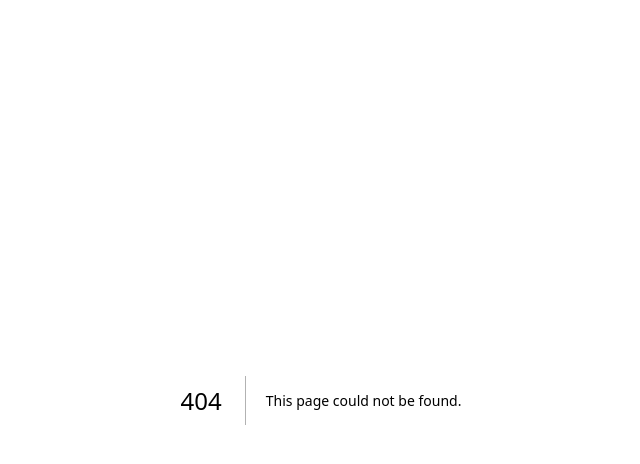
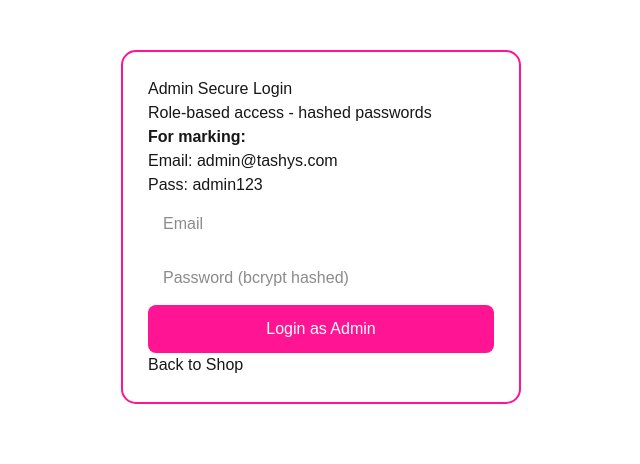
Before and after one commit to lindatashingaa/tashys-boutique, a Next.js app: page /admin in a window 1280 px wide. Before the commit this address had no page. Shown: the top 464 px of the page, without its empty margins (319-959 px from the left). Built offline with nearby package versions, Linux system fonts and the light colour scheme.

Commit message:
Create page.tsx

```diff
--- /dev/null
+++ b/src/app/admin/page.tsx
@@ -0,0 +1,38 @@
+'use client'
+import { useState } from 'react'
+export default function Admin(){
+  const [isAuth,setIsAuth]=useState(false)
+  const [email,setEmail]=useState('')
+  const [pass,setPass]=useState('')
+  const [products,setProducts]=useState([
+    {id:'1',name:'Red Velvet Dress',price:89.99,stock:15,category:'Dresses'},
+    {id:'2',name:'Black Heels',price:59.99,stock:20,category:'Shoes'}
+  ])
+  const [newP,setNewP]=useState({name:'',price:'',stock:'',category:'Dresses'})
+  if(!isAuth){
+    return <div style={{maxWidth:400,margin:'50px auto',background:'white',padding:25,borderRadius:15,border:'2px solid #ff1493'}}>
+      <h2>Admin Secure Login</h2><p>Role-based access - hashed passwords</p>
+      <p><b>For marking:</b><br/>Email: admin@tashys.com<br/>Pass: admin123</p>
+      <input placeholder="Email" value={email} onChange={e=>setEmail(e.target.value)} style={{width:'100%',padding:10,margin:5}}/>
+      <input type="password" placeholder="Password (bcrypt hashed)" value={pass} onChange={e=>setPass(e.target.value)} style={{width:'100%',padding:10,margin:5}}/>
+      <button onClick={()=>{if(email==='admin@tashys.com'&&pass==='admin123'){setIsAuth(true)}else alert('Invalid - protected page')}} style={{width:'100%',background:'#ff1493',color:'white',padding:12,border:'none',borderRadius:8}}>Login as Admin</button>
+      <a href="/">Back to Shop</a>
+    </div>
+  }
+  return <div style={{maxWidth:1100,margin:'20px auto',background:'white',padding:20,borderRadius:15}}>
+    <h1>Admin Dashboard - Role: admin ✅</h1>
+    <p>Requirement 8: add/edit/delete products, manage categories, view orders, update status, manage customers</p>
+    <div style={{display:'grid',gridTemplateColumns:'1fr 1fr 1fr',gap:15}}>
+      <div style={{border:'1px solid #ffb6d9',padding:15,borderRadius:10}}>
+        <h3>Add Product (Prisma Create)</h3>
+        <input placeholder="Name" value={newP.name} onChange={e=>setNewP({...newP,name:e.target.value})} style={{width:'100%',padding:8,margin:3}}/>
+        <input placeholder="Price" value={newP.price} onChange={e=>setNewP({...newP,price:e.target.value})} style={{width:'100%',padding:8,margin:3}}/>
+        <input placeholder="Stock" value={newP.stock} onChange={e=>setNewP({...newP,stock:e.target.value})} style={{width:'100%',padding:8,margin:3}}/>
+        <select value={newP.category} onChange={e=>setNewP({...newP,category:e.target.value})} style={{width:'100%',padding:8}}><option>Dresses</option><option>Shoes</option><option>Bags</option></select>
+        <button onClick={()=>{setProducts([...products,{id:Date.now().toString(),name:newP.name,price:parseFloat(newP.price)||0,stock:parseInt(newP.stock)||0,category:newP.category}]); setNewP({name:'',price:'',stock:'',category:'Dresses'})}} style={{width:'100%',background:'#ff1493',color:'white',padding:10,border:'none',borderRadius:5,marginTop:5}}>Add Product</button>
+      </div>
+      <div style={{border:'1px solid #ffb6d9',padding:15,borderRadius:10}}><h3>Manage Categories</h3><p>Category table: Dresses, Shoes, Bags - Edit/Delete available</p><h4>Customer Accounts</h4><p>View/Manage customers</p><p>admin@tashys.com - admin role</p><p>linda@test.com - customer role</p></div>
+      <div style={{border:'1px solid #ffb6d9',padding:15,borderRadius:10}}><h3>All Customer Orders</h3><p>ORD-AB12 - $89.99 - <select><option>pending</option><option>paid</option><option>shipped</option></select> - Update Status ✅</p><p>Delivery: 123 Queen St, Gweru</p></div>
+    </div>
+    <h3>Products - Edit / Delete / View</h3><table style={{width:'100%',borderCollapse:'collapse'}}><tr style={{background:'#ffe4ec'}}><th style={{padding:8,textAlign:'left'}}>Name</th><th>Category</th><th>Price</th><th>Stock</th><th>Action</th></tr>{products.map(p=><tr key={p.id}><td style={{padding:8}}>{p.name}</td><td>{p.category}</td><td>${p.price}</td><td>{p.stock}</td><td><button>Edit</button> <button onClick={()=>setProducts(products.filter(x=>x.id!==p.id))} style={{color:'red'}}>Delete</button></td></tr>)}</table><br/><a href="/">← Shop</a><a href="/checkout" style={{marginLeft:20}}>→ Checkout</a></div>
+}
```
